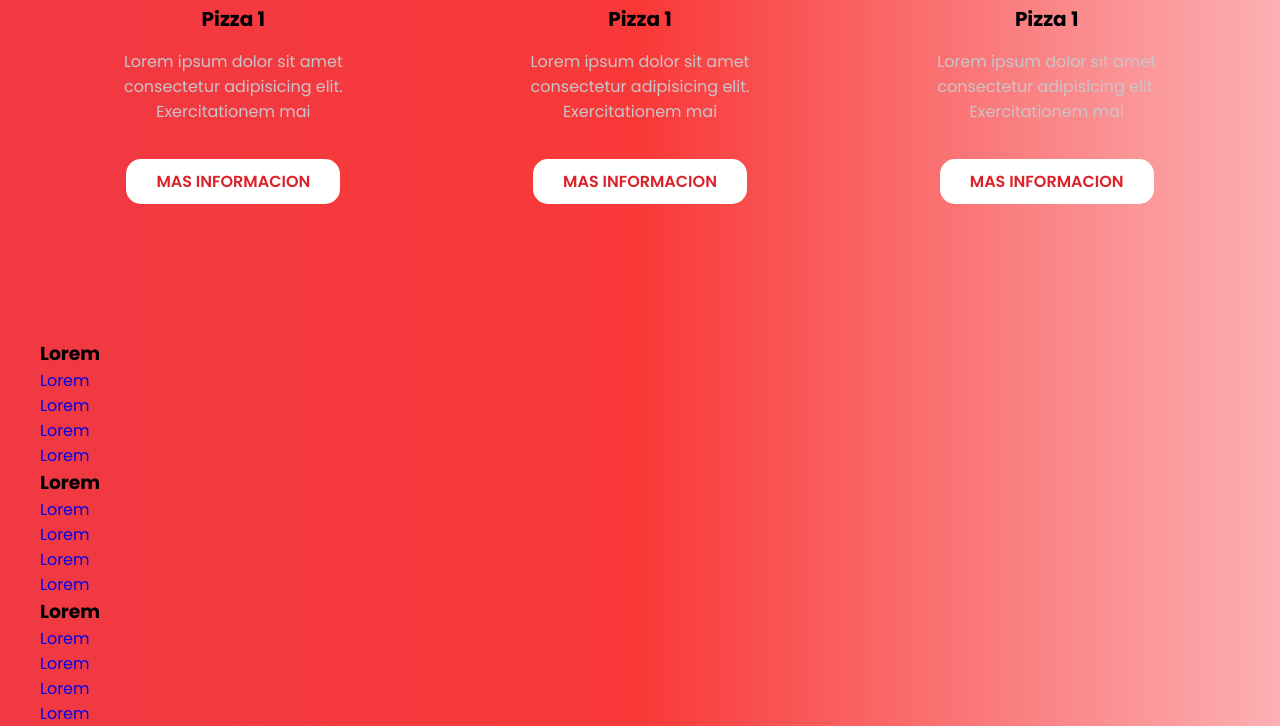
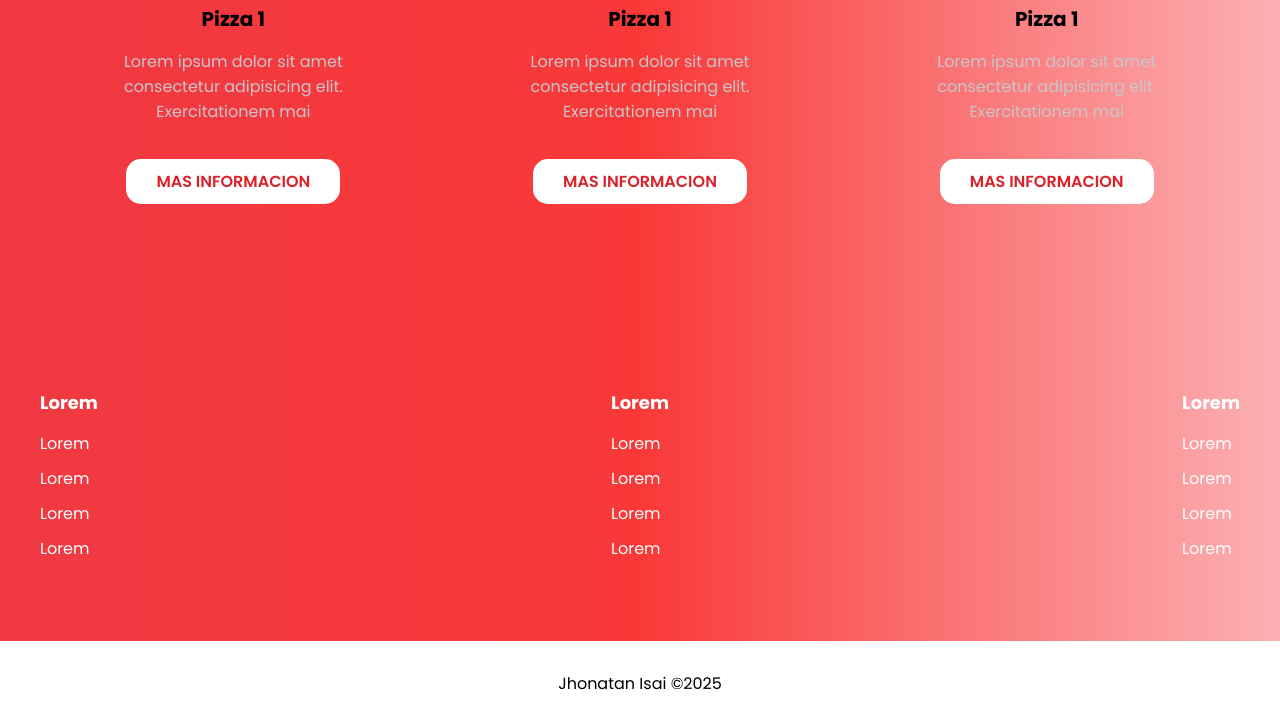
Before and after one commit to Jhonatanisai8/demo-web-pizzeria, a plain HTML site: page index.html in a window 1280 px wide. Shown: the part 2532-3258 px from the top of the page. Drawn offline with Linux system fonts and the light colour scheme.

Commit message:
seccion de desarrollador

```diff
--- a/index.html
+++ b/index.html
@@ -9,6 +9,7 @@
     <link rel="stylesheet" href="style-services.css">
     <link rel="stylesheet" href="style-info.css">
     <link rel="stylesheet" href="style-menu.css">
+    <link rel="stylesheet" href="style-footer.css">
 </head>
 
 <body>
@@ -24,7 +25,7 @@
                     <li><a href="#inicio">Inicio</a></li>
                     <li><a href="#services">Servicios</a></li>
                     <li><a href="#menus">Productos</a></li>
-                    <li><a href="#">Contacto</a></li>
+                    <li><a href="#contacto">Contacto</a></li>
                 </ul>
             </nav>
         </div>
@@ -143,7 +144,7 @@
         </div>
     </section>
 
-    <footer class="footer container">
+    <footer class="footer container" id="contacto">
         <div class="link">
             <h3>Lorem</h3>
             <ul>
@@ -172,6 +173,10 @@
             </ul>
         </div>
     </footer>
+
+    <div class="dev">
+        Jhonatan Isai &copy;2025
+    </div>
 </body>
 
 </html>
--- /dev/null
+++ b/style-footer.css
@@ -0,0 +1,32 @@
+.footer {
+    padding: 50px 0;
+    display: flex;
+    justify-content: space-between;
+    margin-bottom: 20px;
+}
+
+.link h3 {
+    color: #fff;
+    font-size: 18px;
+    margin-bottom: 15px;
+}
+
+.link a {
+    display: block;
+    font-size: 16px;
+    color: #fff;
+    margin-bottom: 10px;
+}
+
+.link a:hover {
+    color: #333;
+}
+
+.dev {
+    top: 0;
+    right: 0;
+    z-index: 1;
+    text-align: center;
+    background-color: #fff;
+    padding: 30px;
+}
```
